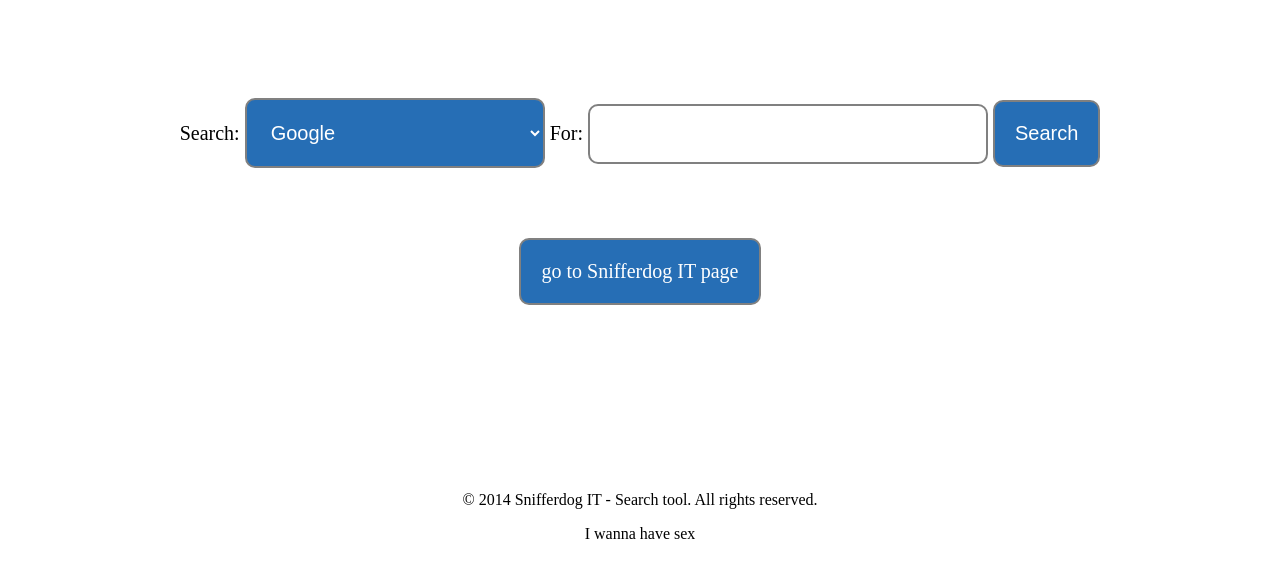
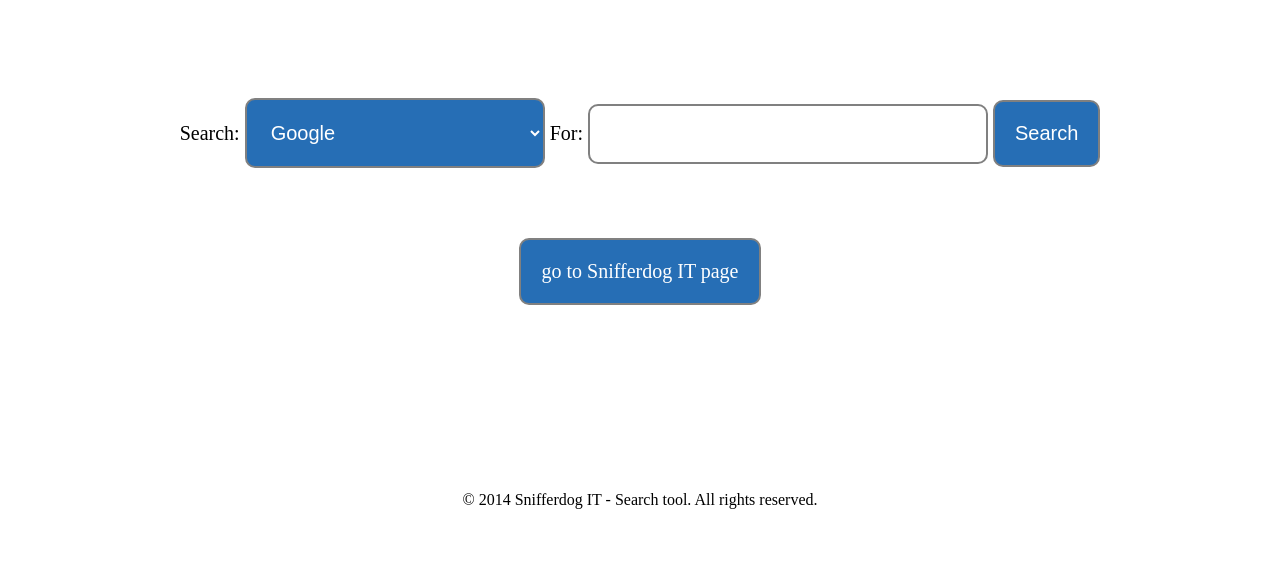
Before and after one commit to snifferdogit/just-another-reporitory, a plain HTML site: page index.html in a window 1280 px wide. Shown: the part 174-752 px from the top of the page. Drawn offline with Linux system fonts and the light colour scheme.

Commit message:
Update index.html

```diff
--- a/index.html
+++ b/index.html
@@ -117,7 +117,7 @@ return false;
     document.getElementById("foot").innerHTML =
      "<p>&copy;  " + new Date().getFullYear() + " Snifferdog IT - Search tool. All rights reserved.</p>";
     </script>
-    <p>I wanna have sex</p>
+
 </footer>
 
 </html>
```
